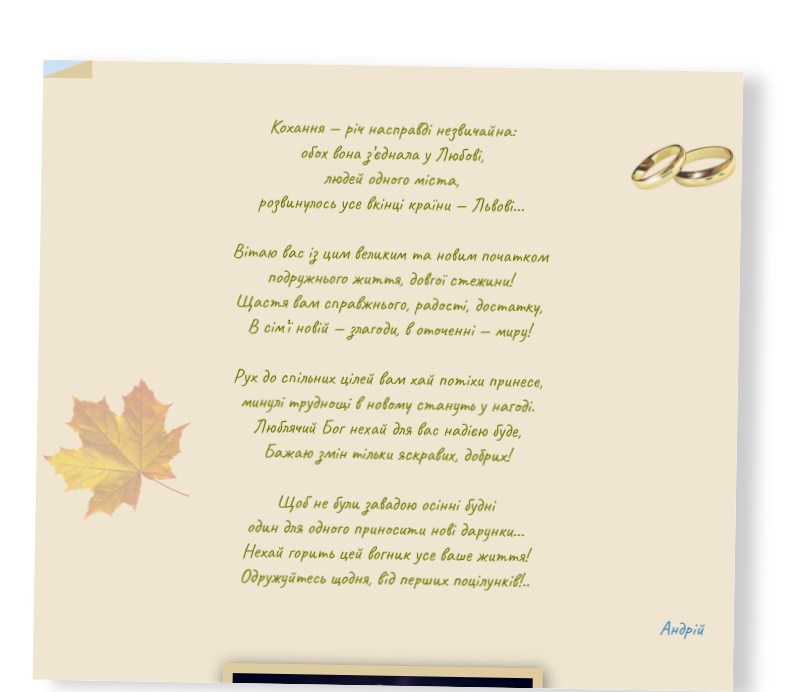
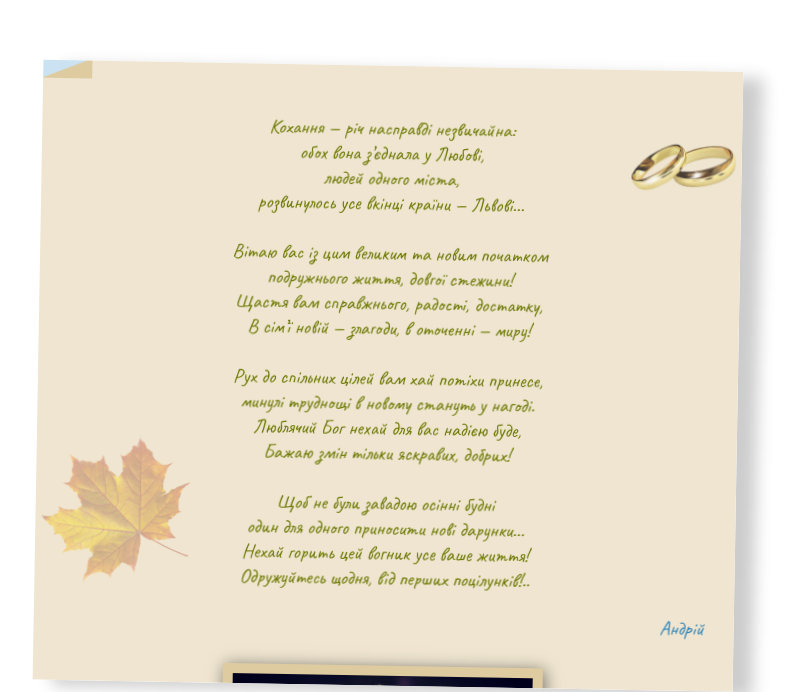
Before and after one commit to AndrewKreshchenko/WeddingWishes, a plain HTML site: page index.html in a window 1280 px wide. Shown: the part 1178-1870 px from the top of the page, without its empty margins (222-1021 px from the left). Drawn offline with Linux system fonts and the light colour scheme.

Commit message:
Update styles.css

```diff
--- a/css/styles.css
+++ b/css/styles.css
@@ -185,9 +185,8 @@ a:visited {
 .sheet-container .decor:nth-child(2) {
     width: 150px;
     left: 5px;
-    top: 310px;
-    opacity: .4;
-	z-index: -1;
+    top: 370px;
+    opacity: .4
 }
 .sheet p {
     font-size: 20px;
```
